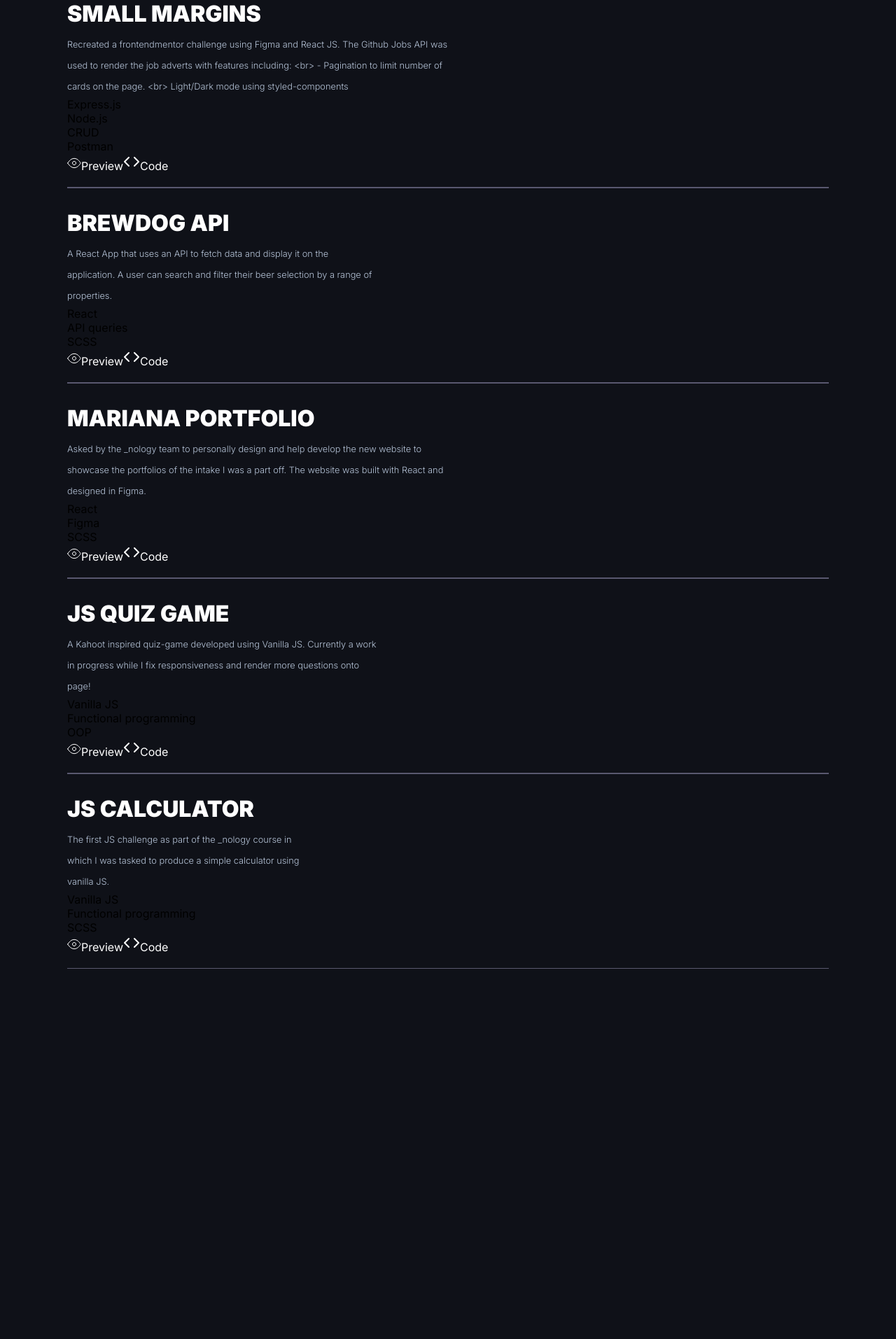
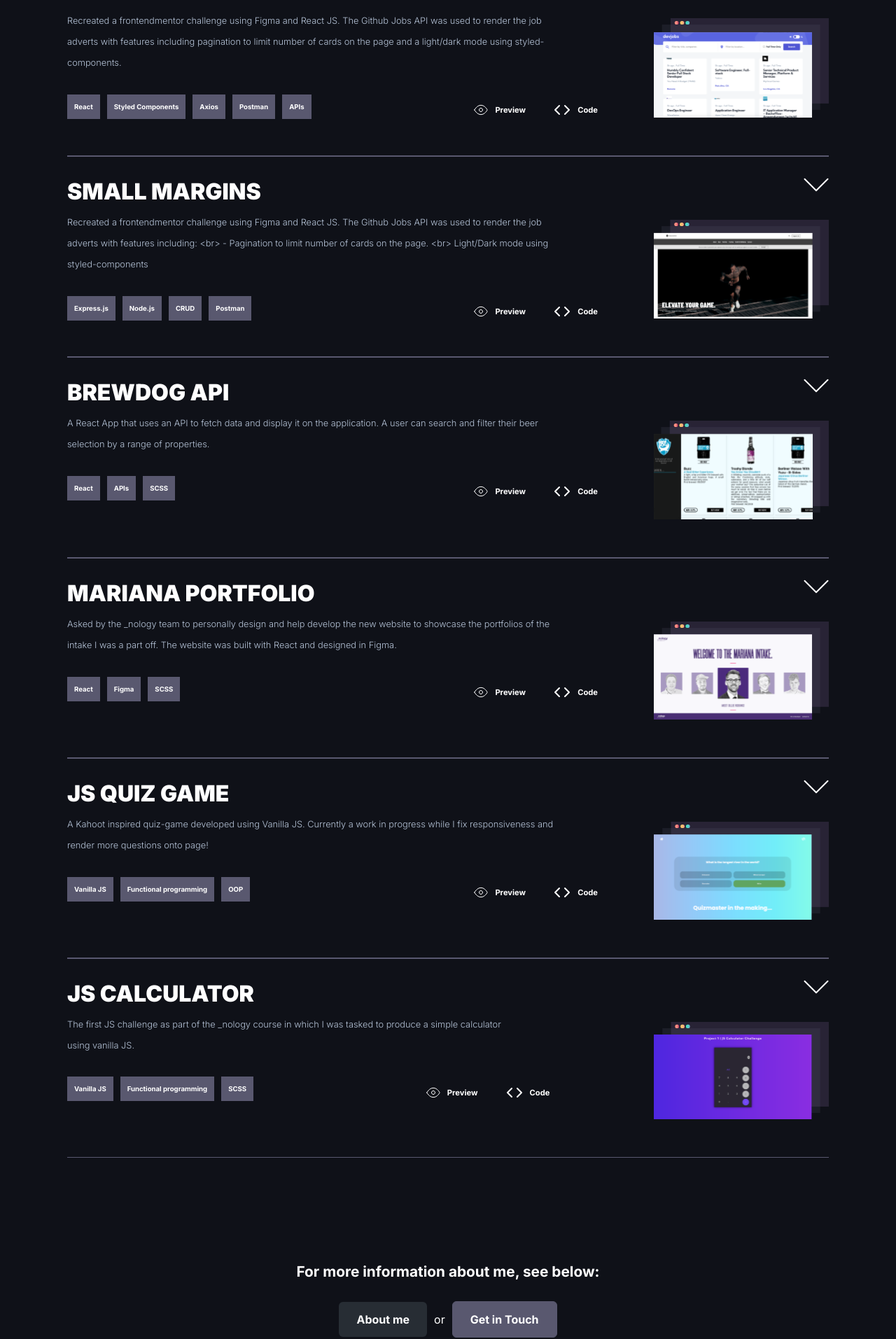
Before and after one commit to jakealistairwood/portfolioV2, a React (Create React App) app: page / in a window 1280 px wide. Shown: the part 2249-4162 px from the top of the page at 70% size. Before the commit the page ends 3733 px from the top, so only its background shows below. Built offline with nearby package versions, Linux system fonts and the light colour scheme.

Commit message:
portfolio section structure and styles in situ -> need to add more queries and add accordian functionality

```diff
--- a/src/components/Portfolio/Portfolio.jsx
+++ b/src/components/Portfolio/Portfolio.jsx
@@ -16,6 +16,18 @@ const Portfolio = () => {
             </div>
             <Featured />
             <Projects />
+            <div class={styles.portfolio__cta}>
+                <p>For more information about me, see below:</p>
+                <div>
+                    <a href="#about">
+                        <button className={styles.secondaryBtn}>About me</button>
+                    </a>
+                    <span>or</span>
+                    <a href="#contact">
+                        <button class={styles.primaryBtn}>Get in Touch</button>
+                    </a>
+                </div>
+            </div>
         </section>
     )
 }
--- a/src/components/Portfolio/Portfolio.module.scss
+++ b/src/components/Portfolio/Portfolio.module.scss
@@ -21,4 +21,54 @@
             background-color: $mintGreen;
         }
     }
+
+
+    .portfolio__cta {
+        display: flex;
+        flex-direction: column;
+        align-items: center;
+        justify-content: center;
+        margin: 50px 0;
+
+        p {
+            font-size: 1.3rem;
+            font-weight: 700;
+            color: $white;
+            margin-bottom: 30px;
+        }
+
+        div {
+            display: flex;
+            flex-direction: row;
+            justify-content: center;
+            align-items: center;
+
+            span {
+                margin: 0 10px;
+                color: $white;
+            }
+
+            a {
+                .primaryBtn,
+                .secondaryBtn {
+                    border-radius: 6px;
+                    font-weight: 700;
+                    font-size: 1rem;
+                    padding: 15px 25px;
+                }
+
+                .secondaryBtn {
+                    background-color: #272D34;
+                    color: $white;
+                    border: none;
+                }
+
+                .primaryBtn {
+                    background-color: $midGrey;
+                    border: 1px solid $midGrey;
+                    color: $white;
+                }
+            }
+        }
+    }
 }
--- a/src/components/Portfolio/Projects/Projects.jsx
+++ b/src/components/Portfolio/Projects/Projects.jsx
@@ -3,6 +3,7 @@ import styles from './Projects.module.scss';
 import { projects } from '../../../projects';
 import CodeIcon from '../../../assets/img/code-icon.svg';
 import EyeIcon from '../../../assets/img/eye-icon.svg';
+import ChevronDown from '../../../assets/img/chevron-down.svg';
 
 const Projects = () => {
 
@@ -37,6 +38,19 @@ const Projects = () => {
                             </div>
                         </div>
                     </div>
+                    <div class={styles.project__right}>
+                        <img src={ChevronDown} alt="chevron-down" />
+                            <a href={project.preview} target="_blank">
+                                <div className={styles.project__projectImg}>
+                                    <div class="design-detail">
+                                        <div class="circle-1"></div>
+                                        <div class="circle-2"></div>
+                                        <div class="circle-3"></div>
+                                    </div>
+                                    <img className={styles.preview__img} src={project.img} alt="project-preview-img" />
+                                </div>
+                            </a>
+            </div>
                 </div>
             ))}
         </div>
--- a/src/components/Portfolio/Projects/Projects.module.scss
+++ b/src/components/Portfolio/Projects/Projects.module.scss
@@ -8,7 +8,7 @@
 
     .project {
         display: flex;
-        flex-direction: row;
+        flex-direction: column;
         justify-content: space-between;
         align-items: flex-start;
         width: 90%;
@@ -18,6 +18,7 @@
         padding: 20px 0;
 
         @media screen and (min-width: 768px) {
+            flex-direction: row;
             width: 85%;
         }
 
@@ -49,6 +50,11 @@
                     font-size: 0.8rem;
                     margin-top: 10px;
 
+                    @media screen and (min-width: 768px) {
+                        width: 90%;
+                        margin-bottom: 20px;
+                    }
+
                     @media screen and (min-width: 1440px) {
                         font-size: 1rem;
                         width: 60%;
@@ -56,6 +62,102 @@
                     }
                 }
             }
+
+            .project__footer {
+                display: flex;
+                flex-direction: row;
+                justify-content: space-between;
+                align-items: center;
+                flex-wrap: wrap;
+
+                .project__skills {
+                    display: flex;
+                    flex-direction: row;
+                    align-items: center;
+
+                    .skillContainer {
+                        display: flex;
+                        justify-content: center;
+                        align-items: center;
+                        background-color: $midGrey;
+                        padding: 12px 10px;
+                        margin-right: 10px;
+
+                        .skill {
+                            font-size: 0.5rem;
+                            color: $white;
+                            font-weight: 700;
+
+                            @media screen and (min-width: 1024px) {
+                                font-size: 0.6rem;
+                            }
+                        }
+                    }
+                }
+
+                .project__links {
+                    display: flex;
+                    flex-direction: row;
+                    align-items: center;
+
+                    @media screen and (min-width: 768px) {
+                        margin-top: 10px;
+                    }
+
+                    a {
+                        display: flex;
+                        flex-direction: row;
+                        align-items: center;
+                        color: $white;
+                        margin-right: 20px;
+                        padding: 10px;
+
+                        img {
+                            margin-right: 10px;
+                        }
+
+                        span {
+                            font-weight: 700;
+                            font-size: 0.7rem;
+                        }
+                    }
+                }
+            }
+        }
+
+        .project__right {
+            display: flex;
+            flex-direction: column;
+            justify-content: space-between;
+            align-items: flex-end;
+
+            @media screen and (min-width: 768px) {
+                margin-left: 50px;
+            }
+
+            img {
+                @media screen and (min-width: 768px) {
+                    margin-top: 10px;
+                    margin-bottom: 30px;
+                    cursor: pointer;
+                }
+            }
+
+            a {
+                .project__projectImg {
+
+                    @media screen and (min-width: 768px) {
+                        width: 250px;
+                    }
+                    @media screen and (min-width: 1440px) {
+                        width: 350px;
+                    }
+
+                    img {
+                        width: 100%;
+                    }
+                }
+            }
         }
     }
 }
--- a/src/projects.js
+++ b/src/projects.js
@@ -1,8 +1,16 @@
 export const projects = [
     {
+        title: 'Todo App (Redux)',
+        description: 'A frontendmentor.io challenge in which I had to recreate a Todo app. The application uses redux for the state management and also features a light/dark mode using styled-components.',
+        skills: ['React', 'Redux', 'StyledComponents', 'Figma'],
+        img: '/img/previews/Todo.png',
+        code: 'https://github.com/jakealistairwood/fm-todo-redux',
+        preview: 'https://fm-todo-redux.vercel.app/'
+    },
+    {
         title: 'Devjobs',
-        description: 'Recreated a frontendmentor challenge using Figma and React JS. The Github Jobs API was used to render the job adverts with features including: <br> - Pagination to limit number of cards on the page. <br> - Light/Dark mode using styled-components',
-        skills: ['React', 'Styled Components', 'Axios', 'Postman'],
+        description: 'Recreated a frontendmentor challenge using Figma and React JS. The Github Jobs API was used to render the job adverts with features including pagination to limit number of cards on the page and a light/dark mode using styled-components.',
+        skills: ['React', 'Styled Components', 'Axios', 'Postman', 'APIs'],
         img: '/img/previews/devjobs-preview.svg',
         code: 'https://github.com/jakealistairwood/github-jobs-api',
         preview: 'https://github-jobs-api-e3da5.web.app/'
@@ -18,7 +26,7 @@ export const projects = [
     {
         title: 'Brewdog API',
         description: 'A React App that uses an API to fetch data and display it on the application. A user can search and filter their beer selection by a range of properties.',
-        skills: ['React', 'API queries', 'SCSS'],
+        skills: ['React', 'APIs', 'SCSS'],
         img: '/img/previews/brewdog-preview.svg',
         code: 'https://github.com/jakealistairwood/brewdog-api',
         preview: 'https://brewdogapi-b5d03.web.app'
```
Also changed, not shown: public/img/previews/Todo.png (added), src/assets/img/chevron-down.svg (added).
